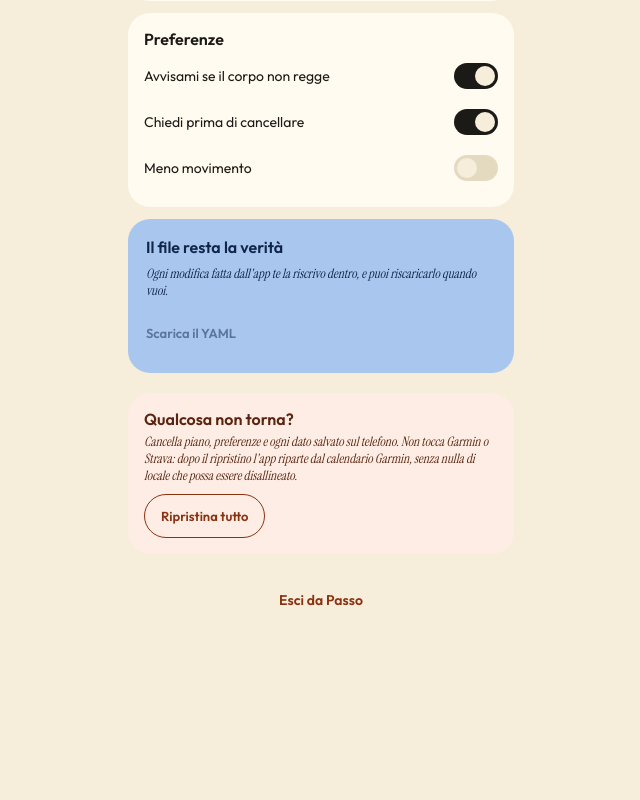
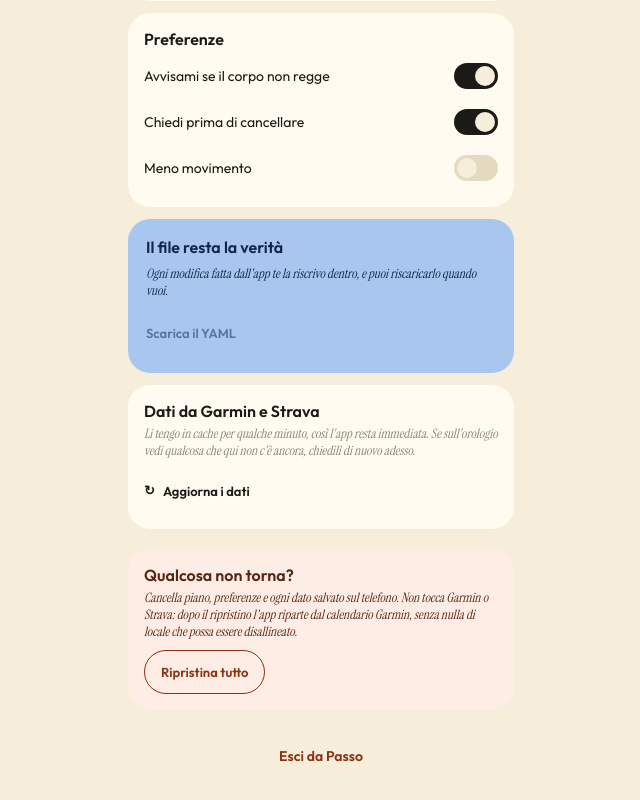
Before and after one commit to samuvale95/garmin_training, a Next.js app in the folder web/: page /settings in a window 1280 px wide. Shown: the part 530-1330 px from the top of the page, without its empty margins (319-959 px from the left). Before the commit the page ends 1192 px from the top, so only its background shows below. Built offline with nearby package versions, Linux system fonts and the light colour scheme; no server answers.

Commit message:
feat: enhance UI with RefreshButton in Settings and improve layout in Today and Week pages

```diff
--- a/web/src/app/settings/page.tsx
+++ b/web/src/app/settings/page.tsx
@@ -6,6 +6,7 @@ import { useRouter } from "next/navigation";
 import { Avatar } from "@/components/Avatar";
 import { BrandMark } from "@/components/motion/BrandMark";
 import { PageHeader } from "@/components/PageHeader";
+import { RefreshButton } from "@/components/RefreshButton";
 import { StatusDot } from "@/components/motion/primitives";
 import { useClearPlan, useDisconnectGarmin, useDisconnectStrava, useGarminDevice, useGarminStatus, usePlanQuery, useResetAllLocalData, useStravaStatus } from "@/lib/queries";
 import { usePassoStore } from "@/lib/store";
@@ -180,6 +181,15 @@ export default function SettingsPage() {
         </button>
       </div>
 
+      <Card>
+        <p style={{ fontWeight: 600, margin: "0 0 4px" }}>Dati da Garmin e Strava</p>
+        <p className="font-serif-italic" style={{ fontSize: 13, color: "var(--inchiostro-50)", margin: "0 0 10px" }}>
+          Li tengo in cache per qualche minuto, così l&apos;app resta immediata. Se sull&apos;orologio vedi qualcosa che
+          qui non c&apos;è ancora, chiedili di nuovo adesso.
+        </p>
+        <RefreshButton />
+      </Card>
+
       <div style={{ background: "var(--rosa-avviso)", borderRadius: "var(--radius-card)", padding: 16, marginTop: 20 }}>
         <p style={{ fontWeight: 600, margin: "0 0 4px", color: "var(--rosso-testo)" }}>Qualcosa non torna?</p>
         <p className="font-serif-italic" style={{ fontSize: 13, color: "var(--rosso-testo)", margin: "0 0 10px" }}>
--- a/web/src/components/RefreshButton.tsx
+++ b/web/src/components/RefreshButton.tsx
@@ -8,6 +8,10 @@ import { useRefreshServerData } from "@/lib/queries";
  * backend's own TTL cache -- which is what makes moving between screens instant. That
  * trade needs an escape hatch: this clears both sides and refetches, while the data
  * currently on screen stays put until the new answer arrives.
+ *
+ * It lives in Impostazioni, spelled out in words: as a bare ↻ glyph in the header it
+ * read as a mystery control, since a successful refresh usually redraws the very same
+ * numbers and so looks like nothing happened.
  */
 export function RefreshButton({ color = "var(--inchiostro)" }: { color?: string }) {
   const refresh = useRefreshServerData();
@@ -18,26 +22,24 @@ export function RefreshButton({ color = "var(--inchiostro)" }: { color?: string
       onClick={() => refresh.mutate()}
       disabled={refresh.isPending}
       className="tap-target"
-      aria-label="Aggiorna i dati"
       style={{
-        width: 30,
-        height: 30,
-        borderRadius: "50%",
-        background: "var(--sabbia-chip)",
+        background: "none",
+        border: "none",
         color,
-        border: "none",
-        fontSize: 14,
-        display: "flex",
+        fontSize: 13,
+        fontWeight: 600,
+        padding: 0,
+        display: "inline-flex",
         alignItems: "center",
-        justifyContent: "center",
+        gap: 8,
         cursor: refresh.isPending ? "default" : "pointer",
-        flex: "none",
         opacity: refresh.isPending ? 0.5 : 1,
       }}
     >
       <span aria-hidden="true" className={refresh.isPending ? "anim-spin" : undefined} style={{ lineHeight: 1 }}>
         ↻
       </span>
+      {refresh.isPending ? "Aggiorno…" : refresh.isSuccess ? "Dati aggiornati" : "Aggiorna i dati"}
     </button>
   );
 }
```
Also changed, not shown: web/src/app/(tabs)/today/page.tsx (+13 -11 lines), web/src/app/(tabs)/week/page.tsx (+6 -5 lines).
